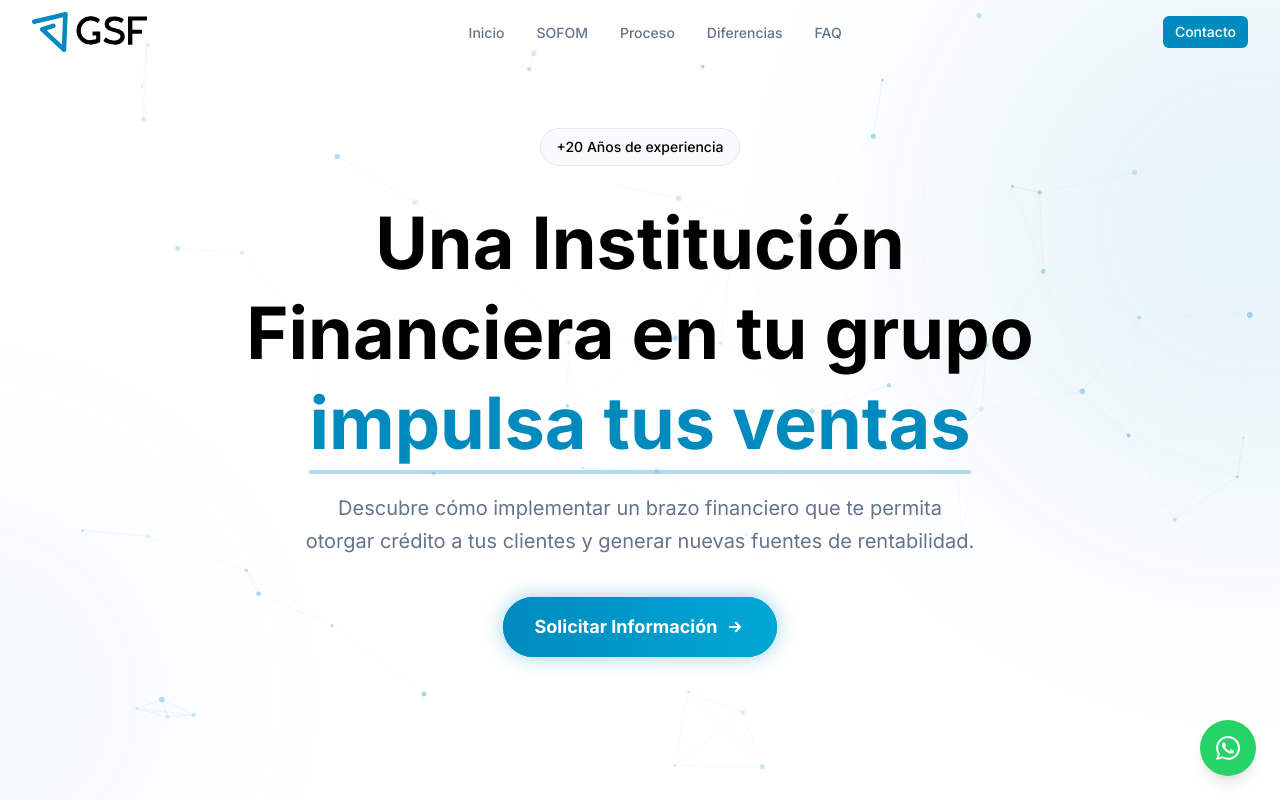
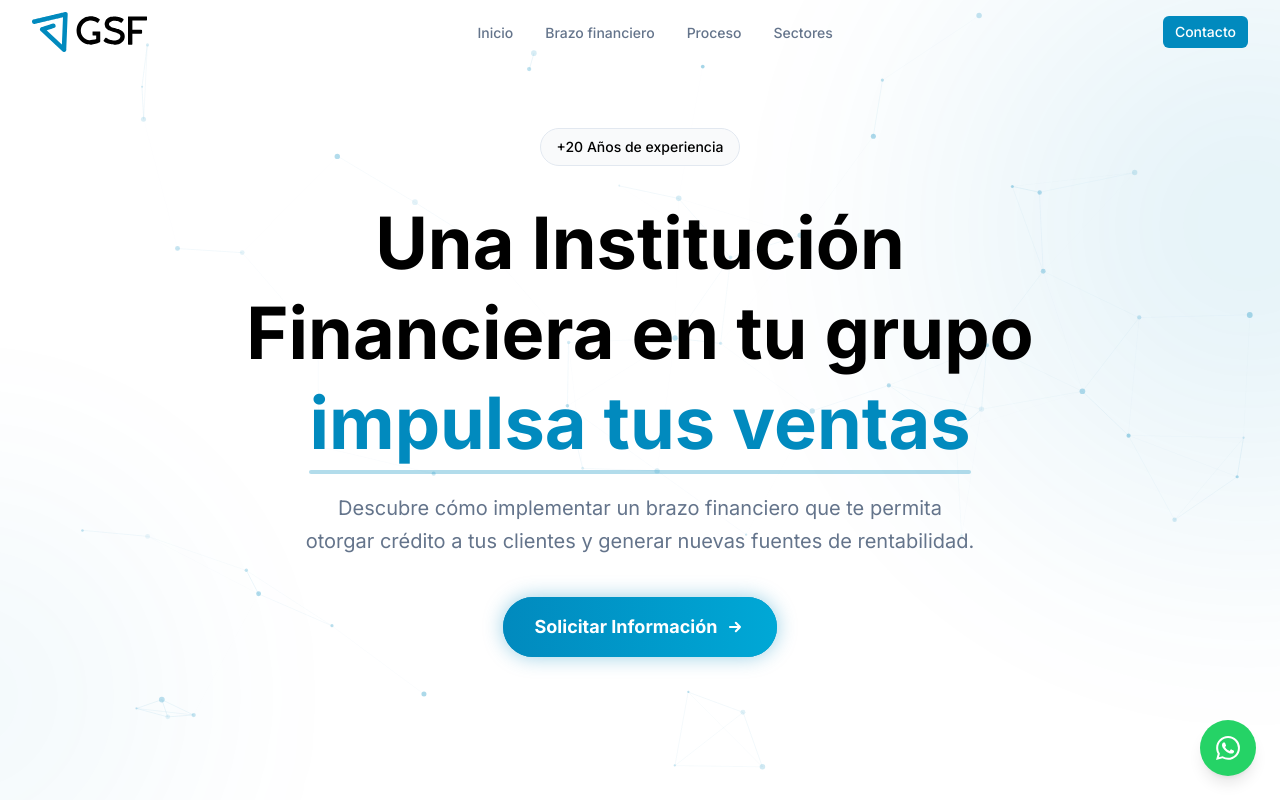
Before and after one commit to Jazmin2000-dev/gsf-BrazoFinanciero_UI, a Next.js app: page / in a window 1280 px wide. Shown: the top 800 px of the page. Built offline with nearby package versions, Linux system fonts and the light colour scheme.

Commit message:
menu navegacion

```diff
--- a/components/gsf/navigation.tsx
+++ b/components/gsf/navigation.tsx
@@ -21,10 +21,9 @@ export function Navigation() {
 
   const navItems = [
     { label: "Inicio", href: "#" },
-    { label: "SOFOM", href: "#sofom" },
+    { label: "Brazo financiero", href: "#brazo financiero" },
     { label: "Proceso", href: "#proceso" },
-    { label: "Diferencias", href: "#diferencias" },
-    { label: "FAQ", href: "#faq" },
+    { label: "Sectores", href: "#sectores" },
   ];
 
   return (
--- a/components/gsf/sectores-section.tsx
+++ b/components/gsf/sectores-section.tsx
@@ -91,7 +91,7 @@ export function SectoresSection() {
   ];
 
   return (
-    <section ref={ref} className="py-20 md:py-32 bg-secondary relative overflow-hidden">
+    <section id="sectores" ref={ref} className="py-20 md:py-32 bg-secondary relative overflow-hidden">
       <div className="absolute inset-0 bg-[radial-gradient(ellipse_at_center,_var(--tw-gradient-stops))] from-primary/5 via-transparent to-transparent" />
 
       <div className="relative z-10 max-w-7xl mx-auto px-4 sm:px-6 lg:px-8">
--- a/components/gsf/sofom-concepto.tsx
+++ b/components/gsf/sofom-concepto.tsx
@@ -45,7 +45,7 @@ export function SofomConcepto() {
 
 
   return (
-    <section ref={ref} className="py-20 md:py-28 bg-secondary relative overflow-hidden">
+    <section id="brazo financiero" ref={ref} className="py-20 md:py-28 bg-secondary relative overflow-hidden">
     {/*  <div className="relative z-10 max-w-4xl mx-auto px-4 sm:px-6 lg:px-8">
         <motion.div
           initial={{ opacity: 0, y: 30 }}
--- a/components/gsf/sofom-section.tsx
+++ b/components/gsf/sofom-section.tsx
@@ -101,7 +101,7 @@ export function SofomSection() {
   ];
 
  return (
-    <section id="sofom" ref={ref} className="py-20 md:py-32 relative overflow-hidden">
+    <section id="proceso" ref={ref} className="py-20 md:py-32 relative overflow-hidden">
       <div className="max-w-7xl mx-auto px-4 sm:px-6 lg:px-8">
         <motion.div
           initial={{ opacity: 0, y: 20 }}
```
